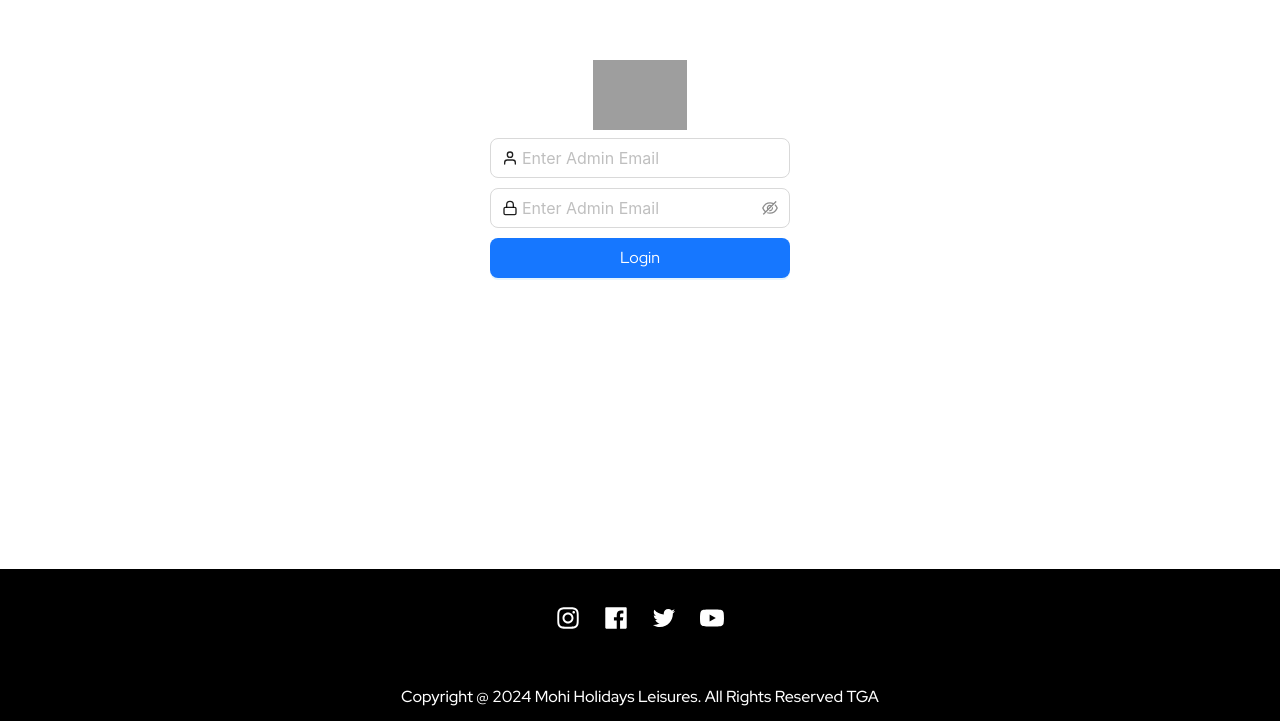
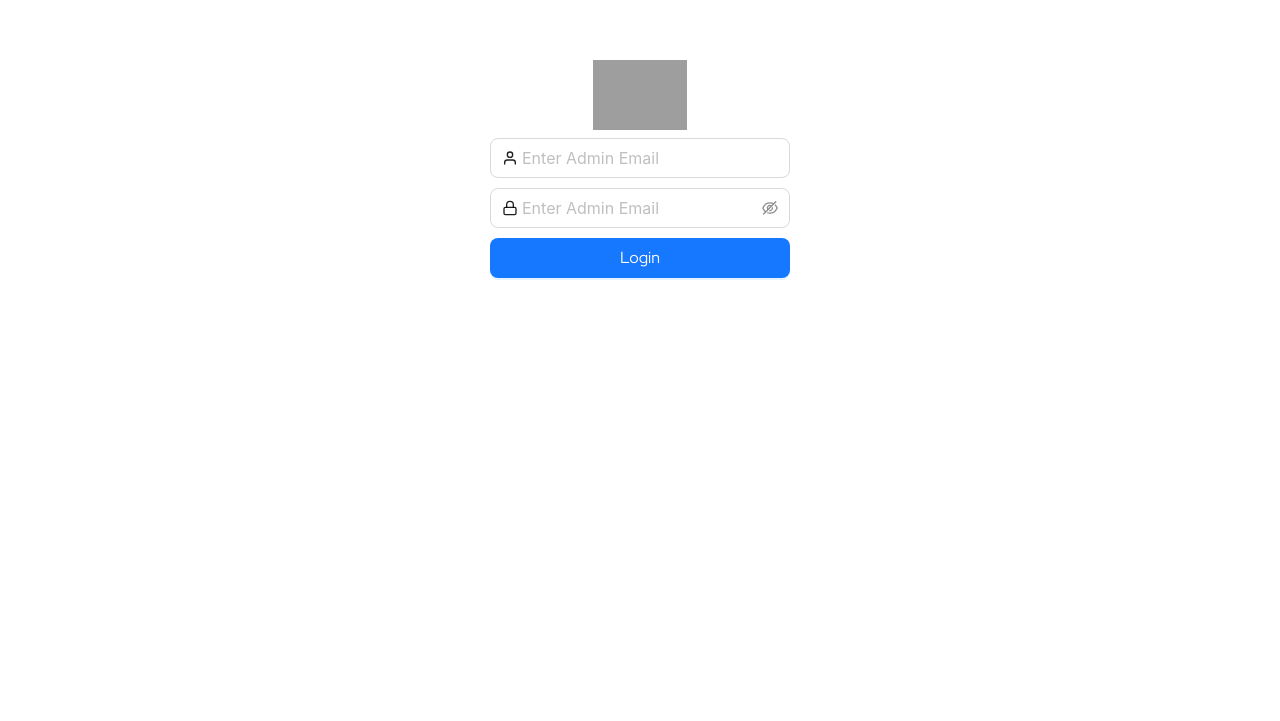
Before and after one commit to umeshbedi/mohiholiday, a Next.js app: page /admin in a window 1280 px wide. Shown: the part 231-952 px from the top of the page. After the commit the page ends 800 px from the top, so only its background shows below. Built offline with nearby package versions, Linux system fonts and the light colour scheme; no server answers; grey boxes are pictures that could not be loaded.

Commit message:
footer removed

```diff
--- a/app/layout.js
+++ b/app/layout.js
@@ -5,7 +5,7 @@ import Footer from "@/components/master/Footer";
 const makaran = localFont({src:"./fonts/makaran.woff", variable:"--font-makaran"})
 
 export const metadata = {
-  title: "Create Next App",
+  title: "Mohi Holidays",
   description: "Generated by create next app",
 };
 
@@ -14,7 +14,7 @@ export default function RootLayout({ children }) {
     <html lang="en" className={makaran.variable}>
       <body >
         {children}
-        <Footer/>
+        {/* <Footer/> */}
       </body>
     </html>
   );
```
